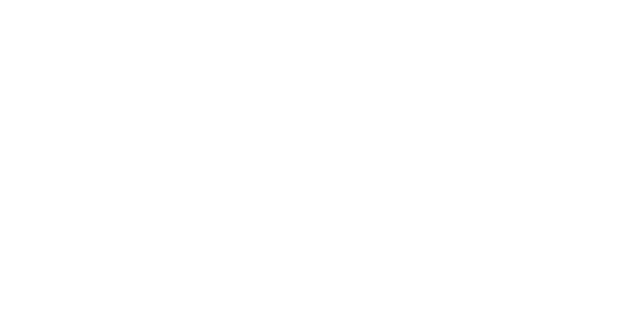
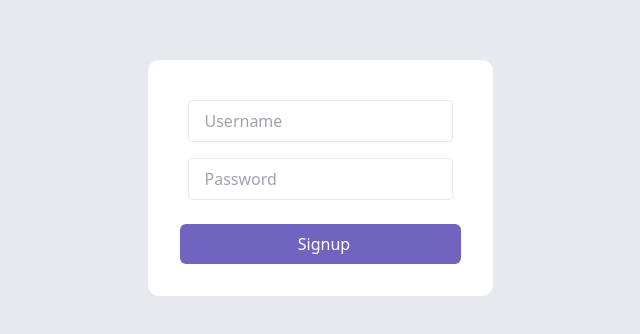
Before and after one commit to Mohdfaraz21/Brainlog-fe, a React (Vite) app: page / in a window 1280 px wide. Shown: the part 222-556 px from the top of the page, without its empty margins (320-960 px from the left). Built offline with nearby package versions, Linux system fonts and the light colour scheme.

Commit message:
auth impelment

```diff
--- a/src/App.tsx
+++ b/src/App.tsx
@@ -1,8 +1,15 @@
-import Dashboard from "./pages/dashboard";
-
+import { Signin } from "./pages/signin"
+import { Signup } from "./pages/Signup"
+import { BrowserRouter, Routes, Route } from "react-router-dom"
+import Dashboard from "./pages/dashboard"
 function App() {
-<Dashboard />
-
+  return <BrowserRouter>
+    <Routes>
+      <Route path="/" element={<Signup />} />
+      <Route path="/signin" element={<Signin />} />
+      <Route path="/dashboard" element={<Dashboard />} />
+    </Routes>
+  </BrowserRouter>
 }
 
-export default App;
+export default App
--- /dev/null
+++ b/src/pages/Signup.tsx
@@ -0,0 +1,42 @@
+import { useRef } from "react";
+import { Button } from "../components/Button";
+import { Input } from "../components/Input";
+import axios from "axios";
+import { BACKEND_URL } from "../config";
+import { useNavigate } from "react-router-dom";
+
+export function Signup() {
+  const usernameRef = useRef<HTMLInputElement>();
+  const passwordRef = useRef<HTMLInputElement>();
+  const navigate = useNavigate();
+
+  async function signup() {
+    const username = usernameRef.current?.value;
+    console.log(usernameRef.current);
+    const password = passwordRef.current?.value;
+    await axios.post(BACKEND_URL + "/api/v1/signup", {
+      username,
+      password,
+    });
+    navigate("/signin");
+    alert("You have signed up!");
+  }
+
+  return (
+    <div className="h-screen w-screen bg-gray-200 flex justify-center items-center">
+      <div className="bg-white rounded-xl border min-w-48 p-8">
+        <Input reference={usernameRef} placeholder="Username" />
+        <Input reference={passwordRef} placeholder="Password" />
+        <div className="flex justify-center pt-4">
+          <Button
+            onClick={signup}
+            loading={false}
+            variant="primary"
+            text="Signup"
+            fullWidth={true}
+          />
+        </div>
+      </div>
+    </div>
+  );
+}
--- a/src/pages/signin.tsx
+++ b/src/pages/signin.tsx
@@ -1,32 +1,27 @@
-import axios from "axios";
 import { useRef } from "react";
-import { useNavigate } from "react-router-dom";
-import { BACKEND_URL } from "../config";
 import { Button } from "../components/Button";
 import { Input } from "../components/Input";
+import { BACKEND_URL } from "../config";
+import axios from "axios";
+import { useNavigate } from "react-router-dom";
 
 export function Signin() {
-
     const usernameRef = useRef<HTMLInputElement>();
     const passwordRef = useRef<HTMLInputElement>();
     const navigate = useNavigate();
 
-
     async function signin() {
         const username = usernameRef.current?.value;
+        console.log(usernameRef.current)
         const password = passwordRef.current?.value;
-            const response = await axios.post(BACKEND_URL+ "/api/v1/signin". {
+        const response = await axios.post(BACKEND_URL + "/api/v1/signin", {
             username,
             password
         })
-
         const jwt = response.data.token;
         localStorage.setItem("token", jwt);
-            navigate("/dashboard");
-
+        navigate("/dashboard")
     }
-
-
     return <div className="h-screen w-screen bg-gray-200 flex justify-center items-center">
         <div className="bg-white rounded-xl border min-w-48 p-8">
             <Input reference={usernameRef} placeholder="Username" />
```
Lines whose indentation alone changed are shown as unchanged.
